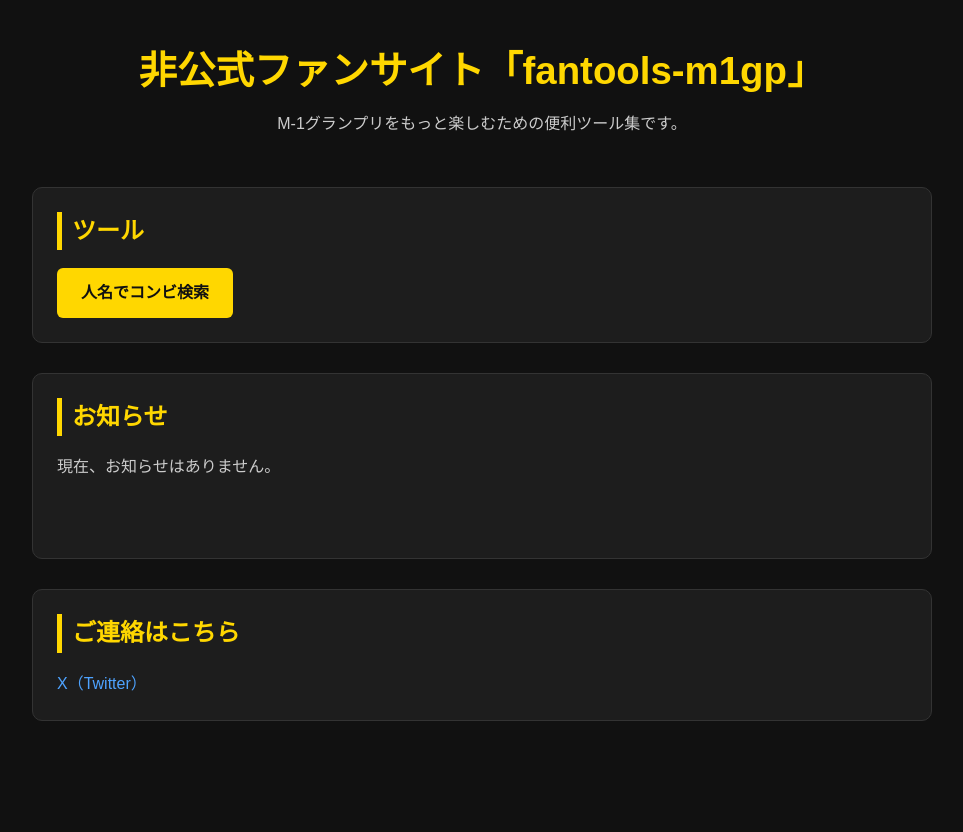
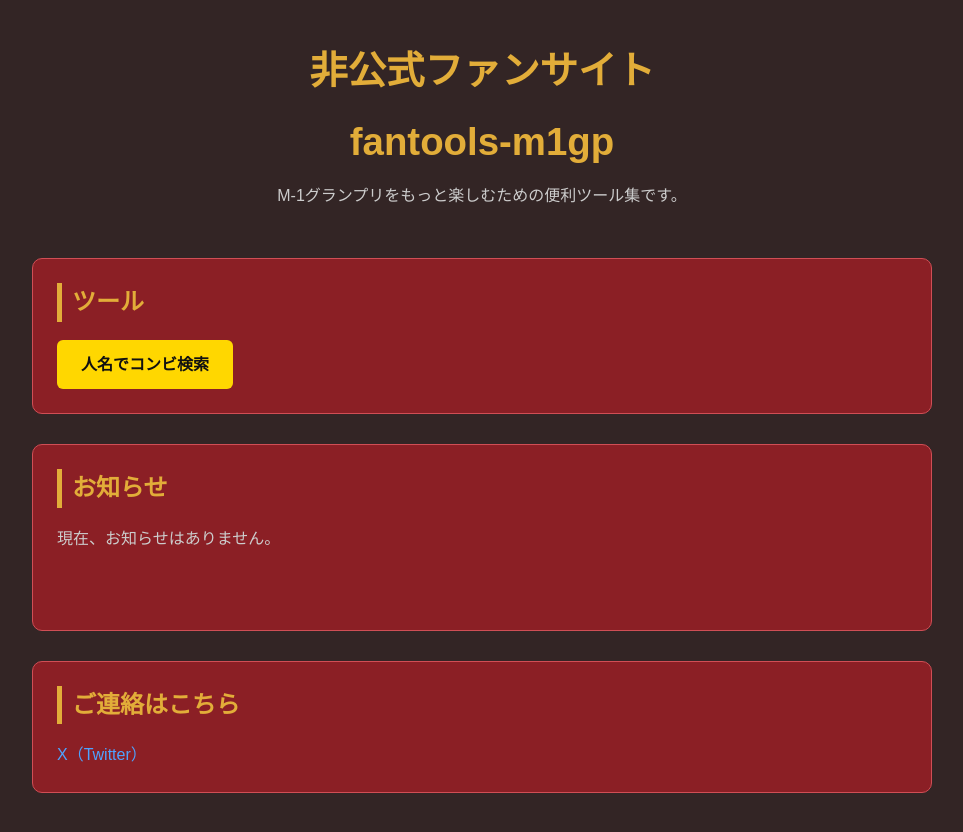
Before and after one commit to pukaowhotakeit/m-1_fan_page, a plain HTML site: page web/index.html in a window 1280 px wide. Shown: the whole page, without its empty margins (158-1121 px from the left). Before the commit the page ends 800 px from the top, so only its background shows below. Drawn offline with Linux system fonts and the light colour scheme.

Commit message:
メインページcss修正#20260723

```diff
--- a/web/index.html
+++ b/web/index.html
@@ -16,7 +16,8 @@
 
         <header>
 
-            <h1>非公式ファンサイト「fantools-m1gp」</h1>
+            <h1>非公式ファンサイト</h1>
+            <h1>fantools-m1gp</h1>
 
             <p>
                 M-1グランプリをもっと楽しむための便利ツール集です。
--- a/web/style.css
+++ b/web/style.css
@@ -5,7 +5,7 @@
 }
 
 body {
-    background-color: #111111;
+    background-color: #332525;
     color: #ffffff;
     font-family: sans-serif;
     line-height: 1.6;
@@ -23,7 +23,7 @@
 }
 
 header h1 {
-    color: #ffd700;
+    color: #e2ad39;
     font-size: 2.4rem;
     margin-bottom: 10px;
 }
@@ -33,17 +33,17 @@
 }
 
 section {
-    background-color: #1d1d1d;
-    border: 1px solid #333333;
+    background-color: #8b1f25;
+    border: 1px solid #d04e55;
     border-radius: 10px;
     padding: 24px;
     margin-bottom: 30px;
 }
 
 section h2 {
-    color: #ffd700;
+    color: #e2ad39;
     margin-bottom: 18px;
-    border-left: 5px solid #ffd700;
+    border-left: 5px solid #e2ad39;
     padding-left: 10px;
 }
 
```
